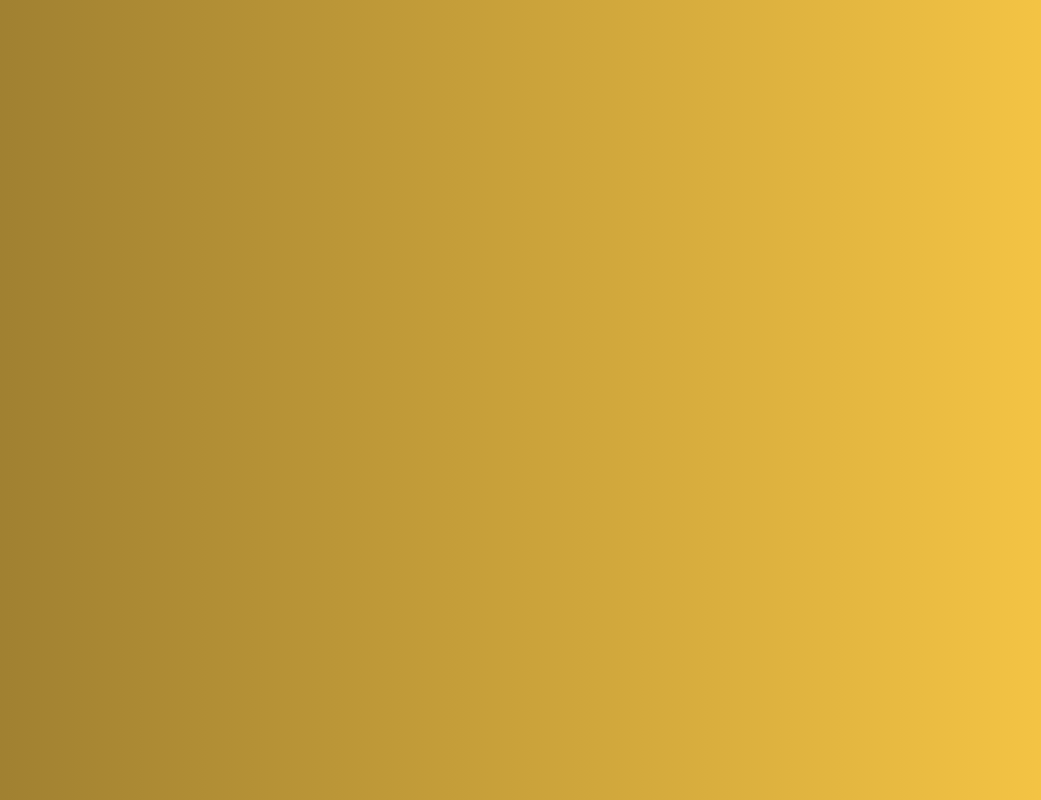
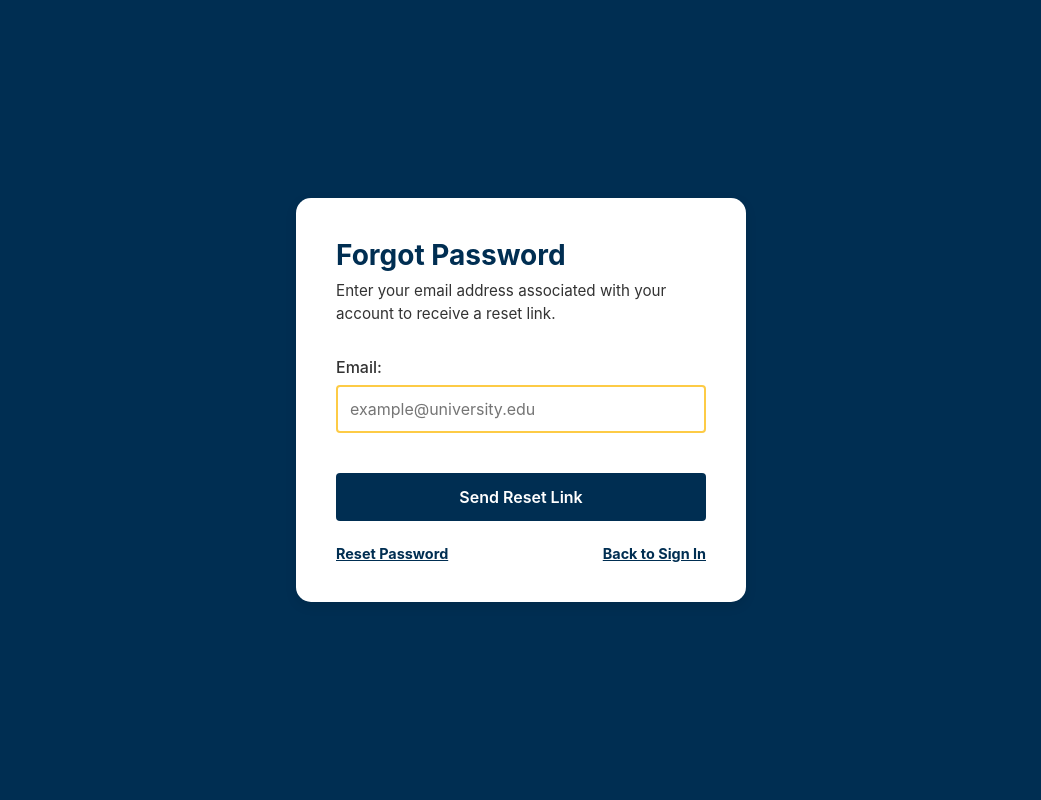
Before and after one commit to JasonD16/techtalks-NextHorizon-phpA-ReactE, a React (Create React App) app in the folder frontend/next-horizon/: page /forgot-password in a window 1280 px wide. Before the commit this address had no page. Shown: the whole page, without its empty margins (119-1160 px from the left). Built offline with nearby package versions, Linux system fonts and the light colour scheme.

Commit message:
Forget password page and Reset Password page

```diff
--- a/frontend/next-horizon/src/App.js
+++ b/frontend/next-horizon/src/App.js
@@ -4,6 +4,8 @@ import { BrowserRouter as Router, Routes, Route } from "react-router-dom";
 import Home from "./Pages/Home/Home";
 import Login from "./Pages/Authentication/Login/Login";
 import Register from "./Pages/Authentication/Login/Register/Register";
+import ForgotPass from "./Pages/Authentication/forgotpassword/forgotpass";
+import ResetPass from "./Pages/Authentication/resetpassword/resetpass";
 
 import "./App.css";
 
@@ -20,6 +22,8 @@ function App() {
           {/* Auth Pages */}
           <Route path="/Login" element={<Login />} />
           <Route path="/Register" element={<Register />} />
+          <Route path="/forgot-password" element={<ForgotPass />} />
+          <Route path="/reset-password" element={<ResetPass />} />
 
         </Routes>
 
--- a/frontend/next-horizon/src/Pages/Authentication/Login/Login.css
+++ b/frontend/next-horizon/src/Pages/Authentication/Login/Login.css
@@ -125,3 +125,21 @@
 .register-text a:hover {
   color: #001d36;
 }
+
+/* ===== FORGOT PASSWORD LINK ===== */
+.forgot-text {
+  text-align: center;
+  margin-top: 20px;
+  font-size: 0.95rem;
+  color: #002E52;
+}
+
+.forgot-text a {
+  color: #002E52;
+  font-weight: 600;
+  text-decoration: underline;
+}
+
+.forgot-text a:hover {
+  color: #001d36;
+}
--- a/frontend/next-horizon/src/Pages/Authentication/Login/Login.js
+++ b/frontend/next-horizon/src/Pages/Authentication/Login/Login.js
@@ -49,6 +49,9 @@ function Login() {
         <p className="register-text">
           Don’t have an account? <Link to="/register">Register here</Link>
         </p>
+        <p className="forgot-text">
+          Forgot Password? <Link to="/forgot-password">Reset Password</Link>
+        </p>
 
       </div>
 
--- /dev/null
+++ b/frontend/next-horizon/src/Pages/Authentication/forgotpassword/forgotpass.css
@@ -0,0 +1,96 @@
+@import url('https://fonts.googleapis.com/css2?family=Roboto:wght@400;500;700&display=swap');
+
+.forgotpass {
+    display: flex;
+    justify-content: center;
+    align-items: center;
+    min-height: 100vh;
+    padding: 20px;
+    background-color: #002E52;
+}
+
+.auth-card {
+    background-color: #ffffff;
+    padding: 2.5rem;
+    border-radius: 15px;
+    box-shadow: 0 4px 12px rgba(0, 0, 0, 0.1);
+    width: 100%;
+    max-width: 450px;
+}
+
+.auth-card h1 {
+    color: #002E52;
+    margin-bottom: 1rem;
+    font-size: 1.75rem;
+    font-weight: 700;
+}
+
+.auth-card p {
+    color: #333;
+    margin-bottom: 1.5rem;
+    line-height: 1.5;
+    font-size: 0.95rem;
+}
+
+.auth-card form {
+    display: flex;
+    flex-direction: column;
+}
+
+.auth-card label {
+    font-weight: 500;
+    margin-bottom: 0.5rem;
+    color: #333;
+    display: block;
+}
+
+.auth-card input {
+    width: 100%;
+    padding: 12px;
+    margin-bottom: 1.5rem;
+    border: 2px solid #FDCB46;
+    border-radius: 4px;
+    font-size: 1rem;
+    box-sizing: border-box;
+    outline: none;
+}
+
+.auth-card input:focus {
+    border-color: #FDCB46;
+}
+
+.auth-card button {
+    background-color: #002E52;
+    color: white;
+    padding: 14px;
+    border: none;
+    border-radius: 4px;
+    font-size: 1rem;
+    font-weight: 600;
+    cursor: pointer;
+    width: 100%;
+    margin-top: 0.5rem;
+    transition: background-color 0.2s;
+}
+
+.auth-card button:hover {
+    background-color: #001d36;
+}
+
+.auth-card a {
+    color: #002E52;
+    text-decoration: underline;
+    font-size: 0.9rem;
+    transition: color 0.2s;
+}
+
+.auth-card a:hover {
+    color: #001d36;
+}
+
+.auth-links {
+    display: flex;
+    justify-content: space-between;
+    align-items: center;
+    margin-top: 1.5rem;
+}
--- /dev/null
+++ b/frontend/next-horizon/src/Pages/Authentication/forgotpassword/forgotpass.js
@@ -0,0 +1,25 @@
+import React from "react";
+import { Link } from "react-router-dom";
+import "./forgotpass.css";
+
+function ForgotPass() {
+    return (
+        <div className="forgotpass">
+            <div className="auth-card">
+                <h1>Forgot Password</h1>
+                <p>Enter your email address associated with your account to receive a reset link.</p>
+                <form>
+                    <label htmlFor="email">Email:</label>
+                    <input type="email" placeholder="example@university.edu" />
+                    <button type="submit">Send Reset Link</button>
+                </form>
+                <div className="auth-links">
+                    <Link to="/reset-password"><b>Reset Password</b></Link>
+                    <Link to="/Login"><b>Back to Sign In</b></Link>
+                </div>
+            </div>
+        </div>
+    );
+}
+
+export default ForgotPass;
--- /dev/null
+++ b/frontend/next-horizon/src/Pages/Authentication/resetpassword/resetpass.css
@@ -0,0 +1,74 @@
+@import url('https://fonts.googleapis.com/css2?family=Roboto:wght@400;500;700&display=swap');
+
+.resetpass {
+    display: flex;
+    justify-content: center;
+    align-items: center;
+    min-height: 100vh;
+    padding: 20px;
+    background-color: #002E52;
+}
+
+.auth-card {
+    background-color: #ffffff;
+    padding: 2.5rem;
+    border-radius: 15px;
+    box-shadow: 0 4px 12px rgba(0, 0, 0, 0.1);
+    width: 100%;
+    max-width: 450px;
+}
+
+.auth-card h1 {
+    color: #002E52;
+    margin-bottom: 0.5rem;
+    font-size: 1.75rem;
+    font-weight: 700;
+}
+
+.auth-card p {
+    color: #333;
+    margin-bottom: 2rem;
+    line-height: 1.5;
+    font-size: 0.95rem;
+}
+
+.auth-card form {
+    display: flex;
+    flex-direction: column;
+}
+
+.auth-card input {
+    width: 100%;
+    padding: 12px;
+    margin-bottom: 1rem;
+    border: 2px solid #FDCB46;
+    border-radius: 4px;
+    font-size: 1rem;
+    box-sizing: border-box;
+    outline: none;
+}
+
+.auth-card input:last-of-type {
+    margin-bottom: 2rem;
+}
+
+.auth-card input:focus {
+    border-color: #FDCB46;
+}
+
+.auth-card button {
+    background-color: #002E52;
+    color: white;
+    padding: 14px;
+    border: none;
+    border-radius: 4px;
+    font-size: 1rem;
+    font-weight: 600;
+    cursor: pointer;
+    width: 100%;
+    transition: background-color 0.2s;
+}
+
+.auth-card button:hover {
+    background-color: #001d36;
+}
--- /dev/null
+++ b/frontend/next-horizon/src/Pages/Authentication/resetpassword/resetpass.js
@@ -0,0 +1,21 @@
+import React from "react";
+import { Link } from "react-router-dom";
+import "./resetpass.css";
+
+function ResetPass() {
+    return (
+        <div className="resetpass">
+            <div className="auth-card">
+                <h1>Reset Password</h1>
+                <p>Please create a new password for your account.</p>
+                <form>
+                    <input type="password" placeholder="New Password" />
+                    <input type="password" placeholder="Confirm Password" />
+                    <button type="submit">Reset Password</button>
+                </form>
+            </div>
+        </div>
+    );
+}
+
+export default ResetPass;
--- a/frontend/next-horizon/src/component/how-it-works/how-it-works.js
+++ b/frontend/next-horizon/src/component/how-it-works/how-it-works.js
@@ -57,5 +57,4 @@ function HowItWorks() {
         </div>
     );
 }
-
 export default HowItWorks;
```
